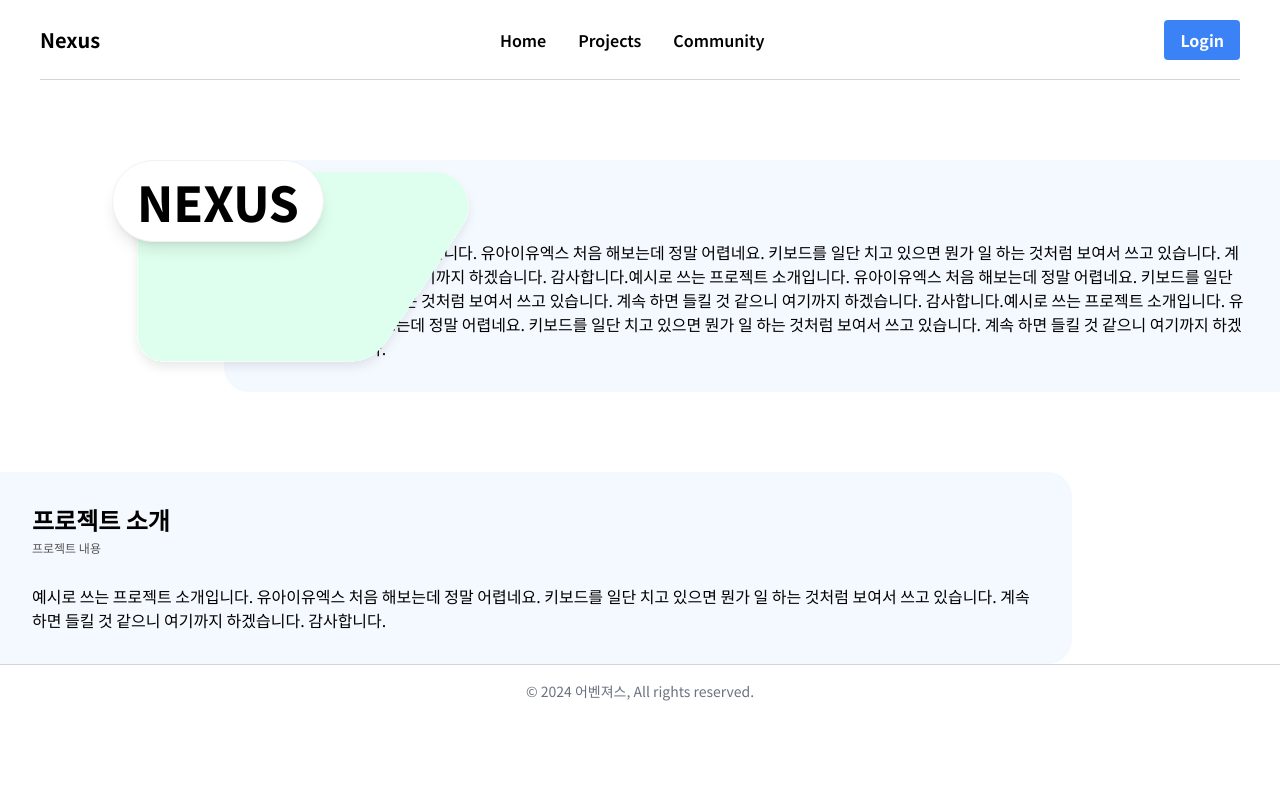
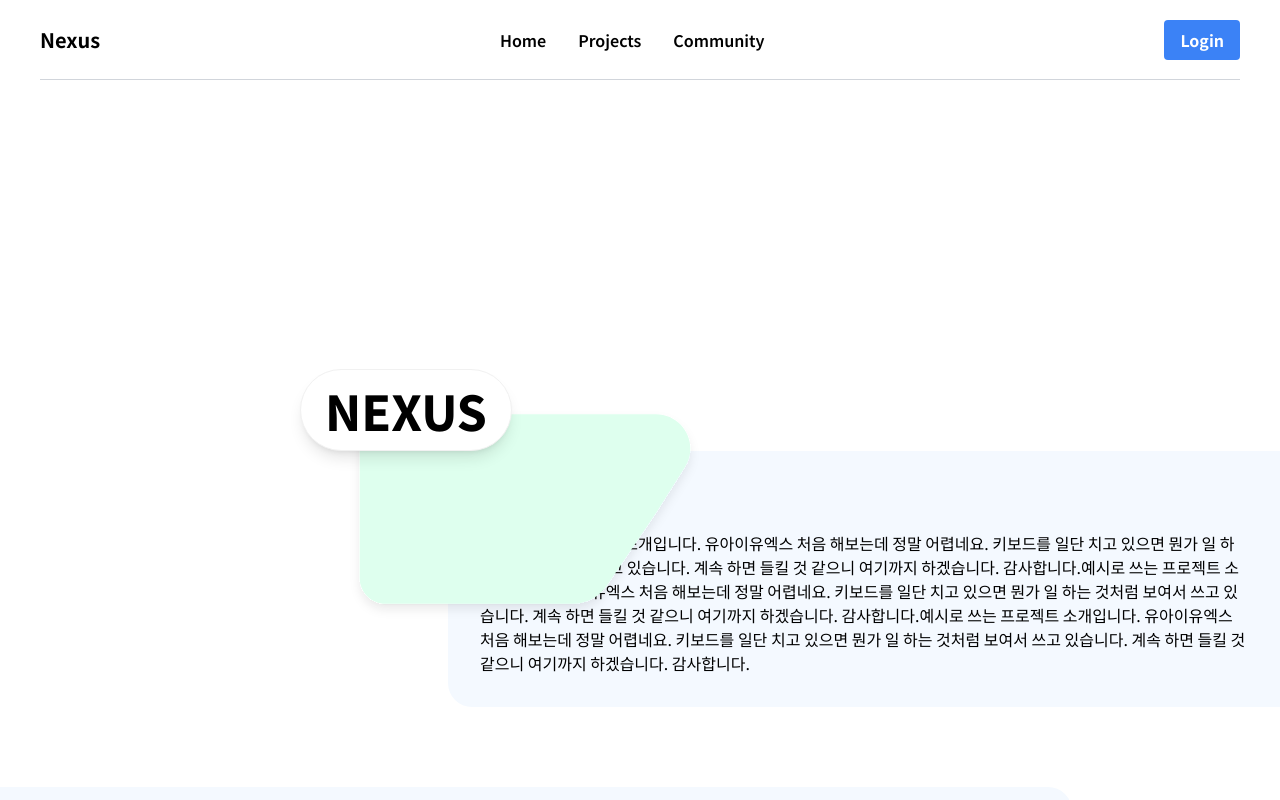
Before and after one commit to wwwcomcomcomcom/nexus-fe, a React (Vite) app: page /project/1 in a window 1280 px wide. Shown: the top 800 px of the page. Built offline with nearby package versions, Linux system fonts and the light colour scheme.

Commit message:
주석 제거

```diff
--- a/src/page/ProjectPage.tsx
+++ b/src/page/ProjectPage.tsx
@@ -10,121 +10,17 @@ function ProjectPage(/*props: DivProps*/) {
 
   return (
     <main className="">
-      {/* Top Section */}
-      {/* <section className="grid gap-6 md:grid-cols-3 mb-8"> */}
-      {/* <div className="flex flex-col gap-2 shadow-lg p-4"> */}
-      {/* <h1 className="font-semibold text-3xl">Cloud Base</h1>
-          <h2 className="text-lg font-medium text-gray-600">
-            A collaborative platform
-          </h2>
-          <p className="text-sm text-gray-500">Status: Active</p> */}
-      {/* </div> */}
-      {/* <div className="flex flex-col gap-2 shadow-lg p-8"> */}
-      {/* <h2 className="text-lg font-semibold">Commit Count</h2>
-          <div className="grid gap-4">
-            <div className="flex items-center justify-between">
-              <span>Total Commits</span>
-              <span className="font-medium">1,234</span>
-            </div>
-            <div className="grid gap-2">
-              <div className="flex items-center justify-between">
-                <div className="flex items-center gap-2">
-                  <span className="relative flex h-10 w-10 shrink-0 overflow-hidden rounded-full">
-                    <span className="flex h-full w-full items-center justify-center rounded-full bg-muted">
-                      SD
-                    </span>
-                  </span>
-                  <span>Sofia Davis</span>
-                </div>
-                <span className="font-medium">567</span>
-              </div>
-              <div className="flex items-center justify-between">
-                <div className="flex items-center gap-2">
-                  <span className="relative flex h-10 w-10 shrink-0 overflow-hidden rounded-full">
-                    <span className="flex h-full w-full items-center justify-center rounded-full bg-muted">
-                      JD
-                    </span>
-                  </span>
-                  <span>John Doe</span>
-                </div>
-                <span className="font-medium">321</span>
-              </div>
-              <div className="flex items-center justify-between">
-                <div className="flex items-center gap-2">
-                  <span className="relative flex h-10 w-10 shrink-0 overflow-hidden rounded-full">
-                    <span className="flex h-full w-full items-center justify-center rounded-full bg-muted">
-                      OM
-                    </span>
-                  </span>
-                  <span>Olivia Martin</span>
-                </div>
-                <span className="font-medium">346</span>
-              </div>
-            </div>
-          </div> */}
-      {/* </div> */}
-      {/* <div className="flex flex-col gap-2 shadow-lg p-8"> */}
-      {/* <h2 className="text-lg font-semibold">Project Team</h2>
-          <div className="grid gap-4">
-            <div className="flex items-center justify-between">
-              <div className="flex items-center gap-2">
-                <span className="relative flex h-10 w-10 shrink-0 overflow-hidden rounded-full">
-                  <span className="flex h-full w-full items-center justify-center rounded-full bg-muted">
-                    SD
-                  </span>
-                </span>
-                <div>
-                  <p className="font-medium">Sofia Davis</p>
-                  <p className="text-sm text-gray-500 dark:text-gray-400">
-                    Project Manager
-                  </p>
-                </div>
-              </div>
-            </div>
-            <div className="flex items-center justify-between">
-              <div className="flex items-center gap-2">
-                <span className="relative flex h-10 w-10 shrink-0 overflow-hidden rounded-full">
-                  <span className="flex h-full w-full items-center justify-center rounded-full bg-muted">
-                    JD
-                  </span>
-                </span>
-                <div>
-                  <p className="font-medium">John Doe</p>
-                  <p className="text-sm text-gray-500 dark:text-gray-400">
-                    Lead Developer
-                  </p>
-                </div>
-              </div>
-            </div>
-            <div className="flex items-center justify-between">
-              <div className="flex items-center gap-2">
-                <span className="relative flex h-10 w-10 shrink-0 overflow-hidden rounded-full">
-                  <span className="flex h-full w-full items-center justify-center rounded-full bg-muted">
-                    OM
-                  </span>
-                </span>
-                <div>
-                  <p className="font-medium">Olivia Martin</p>
-                  <p className="text-sm text-gray-500 dark:text-gray-400">
-                    UI/UX Designer
-                  </p>
-                </div>
-              </div>
-            </div>
-          </div> */}
-      {/* </div> */}
-      {/* </section> */}
-
       <div className="relative my-20">
         <GreenTopBox
           width={350}
           height="auto"
-          className="fixed -translate-y-72 translate-x-32 z-0"
+          className="translate-y-[250px] translate-x-[350px] z-0"
         />
-        <h1 className="fixed text-5xl font-extrabold bg-white translate-x-28 p-4 px-6 rounded-full border-[#F1F1F1] border-[1px] shadow-lg z-20">
-          NEXUS
+        <h1 className="inline-block justify-center text-5xl font-extrabold bg-white translate-x-[300px] p-4 px-6 rounded-full border-[#F1F1F1] border-[1px] shadow-lg z-20">
+          <p className="">NEXUS</p>
         </h1>
-        <section className="block bg-[#F4F9FF] rounded-l-3xl ml-56 align-start p-8 max-h-[70vh] overflow-y-auto z-20">
+
+        <section className="block bg-[#F4F9FF] rounded-l-3xl ml-[35%] align-start p-8 max-h-[70vh] overflow-y-auto z-20">
           <h2 className="text-xs pb-7 pt-1 text-[#565656]">프로젝트 내용</h2>
           <p className="">
             예시로 쓰는 프로젝트 소개입니다. 유아이유엑스 처음 해보는데 정말
```
